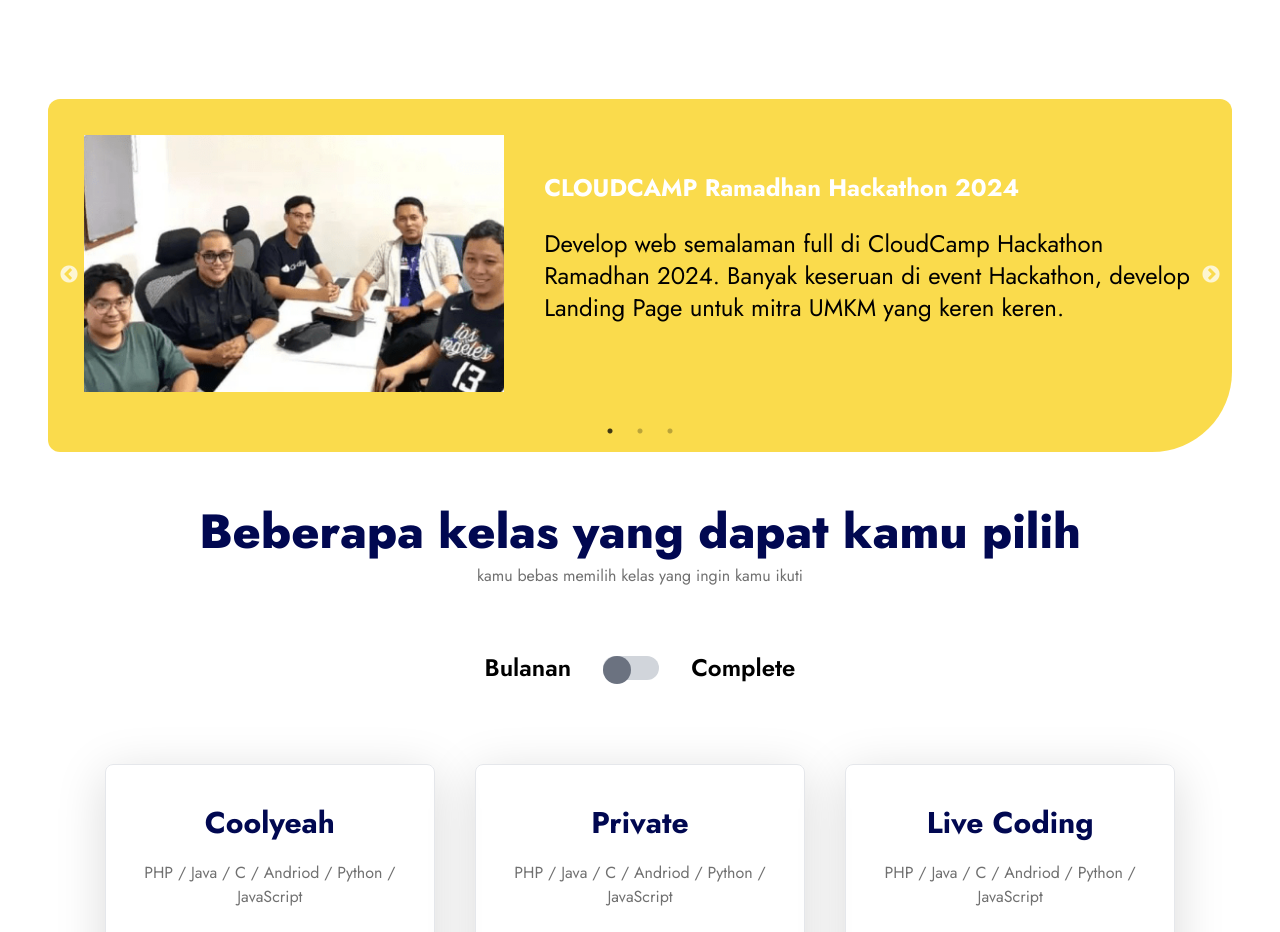
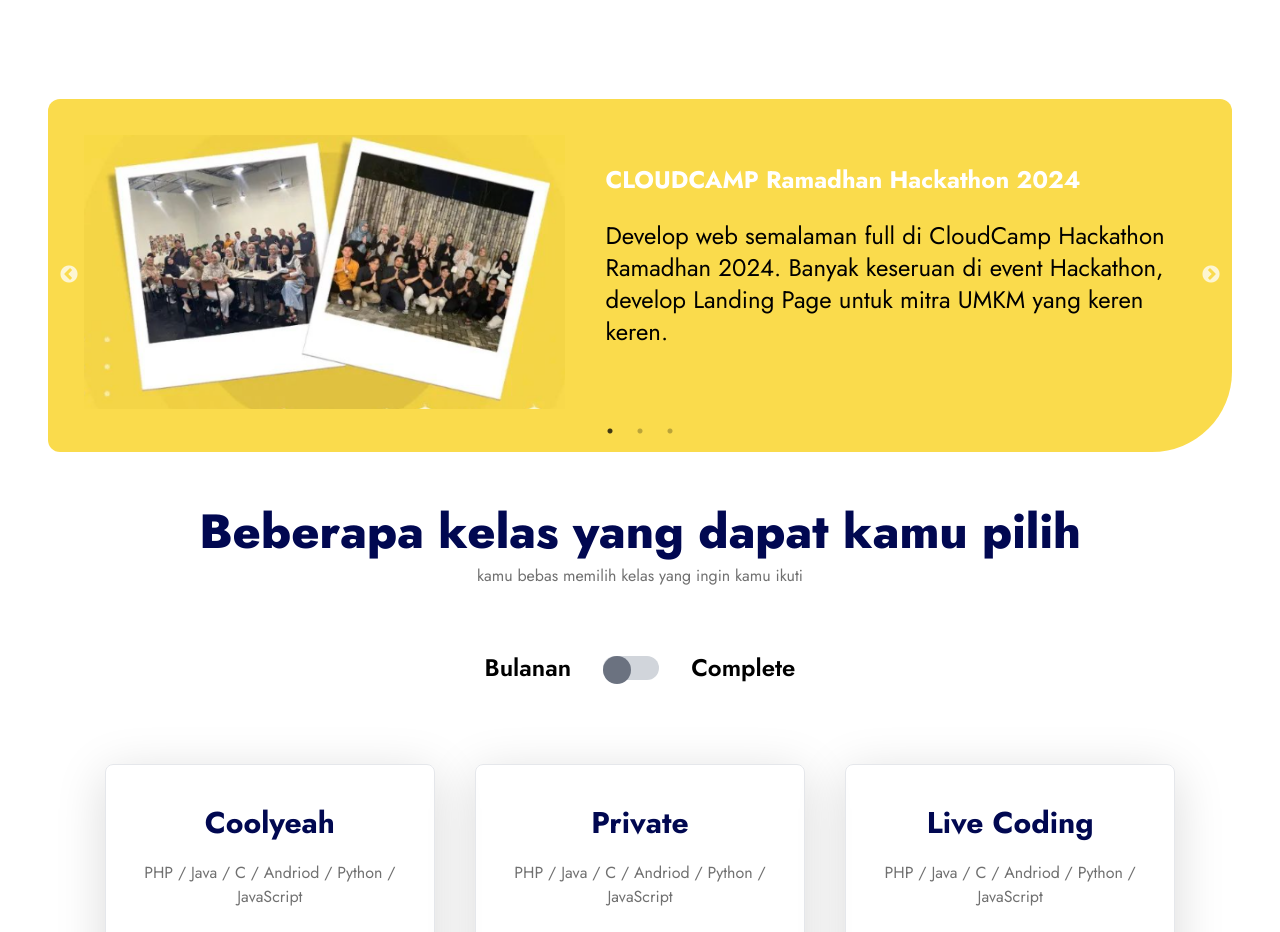
Before and after one commit to fauzanaslam/el-haqqa, a React (Vite) app: page / in a window 1280 px wide. Shown: the part 2100-3032 px from the top of the page. Built offline with nearby package versions, Linux system fonts and the light colour scheme.

Commit message:
img rev 2

```diff
--- a/src/components/Article.tsx
+++ b/src/components/Article.tsx
@@ -41,7 +41,7 @@
               <div className="flex flex-col md:flex-row justify-between items-center gap-10">
                 <div>
                   <img
-                    src={`/src/assets/${item.icon}`}
+                    src="/src/assets/bukber.png"
                     alt={item.description}
                     className="lg-h-[386px]"
                   />
```
